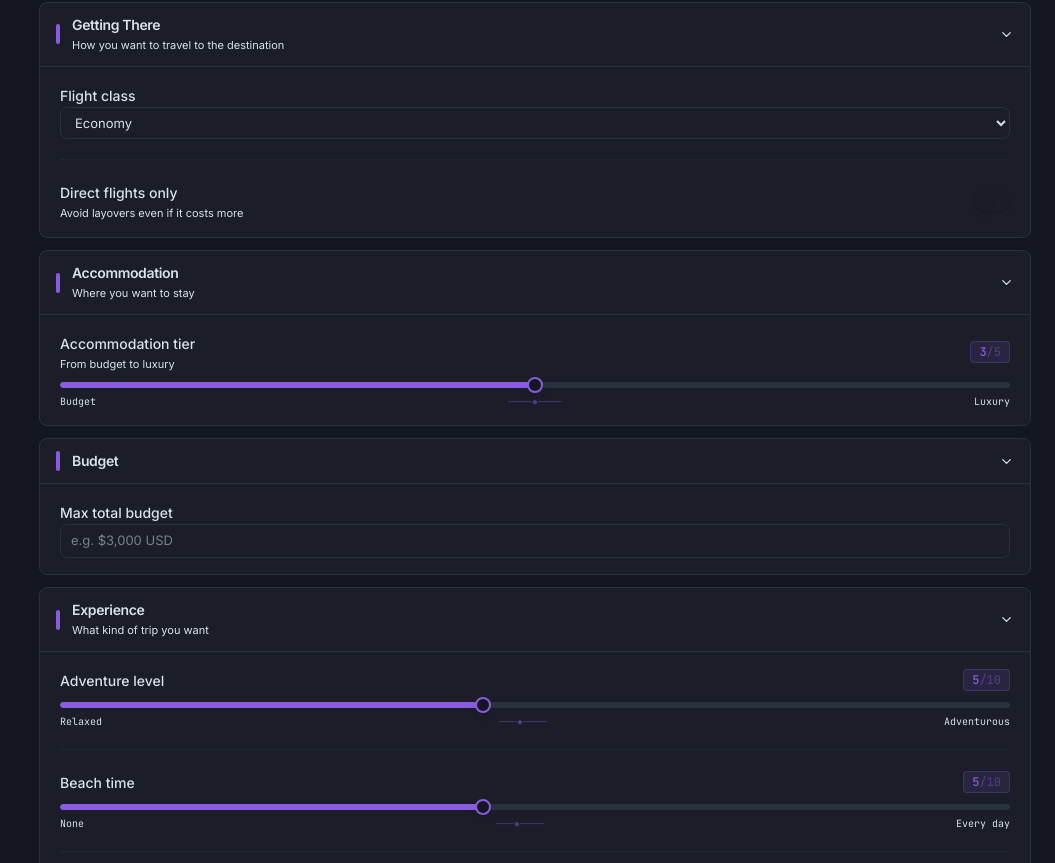
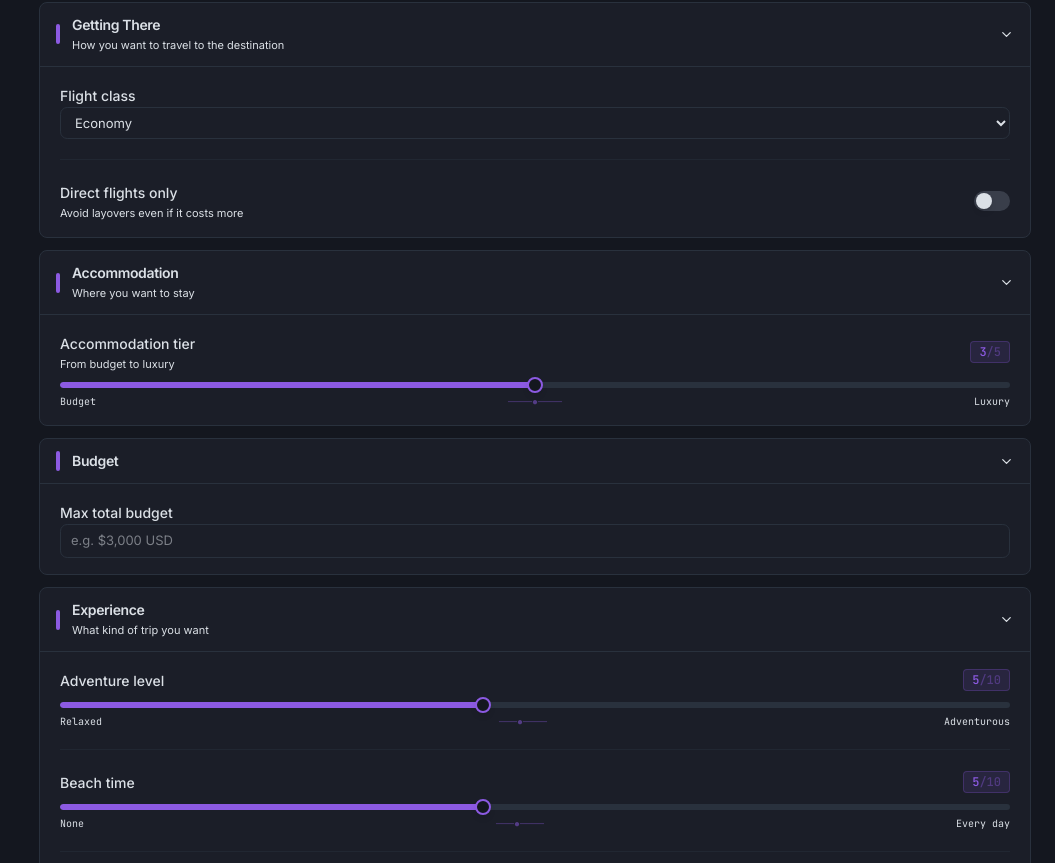
Before and after one commit to gypelayo/automator-ui, a React (Vite) app in the folder packages/automator-ui/: page / in a window 1280 px wide. Shown: the part 1117-1980 px from the top of the page, without its empty margins (225-1280 px from the left). Built offline with nearby package versions, Linux system fonts and the light colour scheme.

Commit message:
Fix switch visibility: use inline styles instead of Tailwind data-state variants

```diff
--- a/packages/automator-ui/src/components/ui/switch.tsx
+++ b/packages/automator-ui/src/components/ui/switch.tsx
@@ -5,26 +5,27 @@
 const Switch = React.forwardRef<
   React.ElementRef<typeof SwitchPrimitives.Root>,
   React.ComponentPropsWithoutRef<typeof SwitchPrimitives.Root>
->(({ className, ...props }, ref) => (
+>(({ className, checked, ...props }, ref) => (
   <SwitchPrimitives.Root
+    ref={ref}
+    checked={checked}
     className={cn(
-      'peer inline-flex h-5 w-9 shrink-0 cursor-pointer items-center rounded-full',
-      'border-2 border-transparent shadow-sm transition-colors duration-150',
+      'relative inline-flex h-5 w-9 shrink-0 cursor-pointer items-center rounded-full',
+      'border-2 border-transparent transition-colors duration-150',
       'focus-visible:outline-none focus-visible:ring-2 focus-visible:ring-ring focus-visible:ring-offset-2 focus-visible:ring-offset-background',
       'disabled:cursor-not-allowed disabled:opacity-50',
-      'data-[state=checked]:bg-primary data-[state=unchecked]:bg-input',
       className,
     )}
+    style={{
+      backgroundColor: checked
+        ? 'hsl(var(--primary))'
+        : 'hsl(var(--muted-foreground) / 0.3)',
+    }}
     {...props}
-    ref={ref}
   >
     <SwitchPrimitives.Thumb
-      className={cn(
-        'pointer-events-none block h-4 w-4 rounded-full shadow-md ring-0',
-        'transition-transform duration-150',
-        'data-[state=checked]:translate-x-4 data-[state=unchecked]:translate-x-0',
-        'data-[state=checked]:bg-primary-foreground data-[state=unchecked]:bg-background',
-      )}
+      className="pointer-events-none block h-4 w-4 rounded-full shadow-md ring-0 transition-transform duration-150 data-[state=checked]:translate-x-4 data-[state=unchecked]:translate-x-0"
+      style={{ backgroundColor: 'hsl(var(--foreground))' }}
     />
   </SwitchPrimitives.Root>
 ))
```
